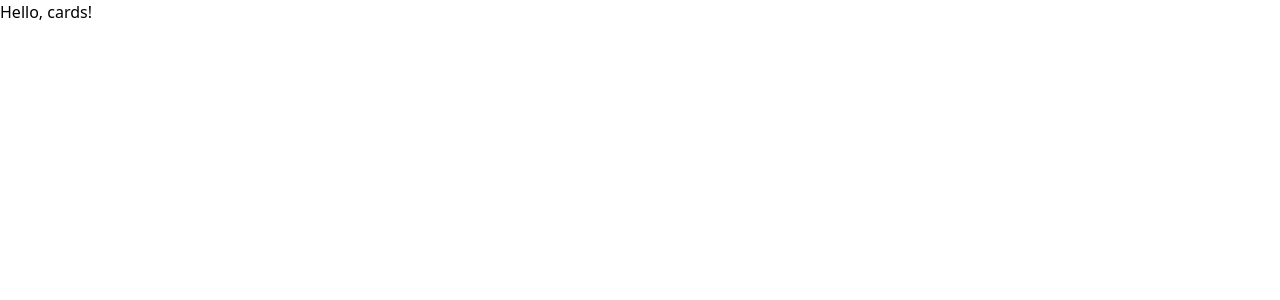
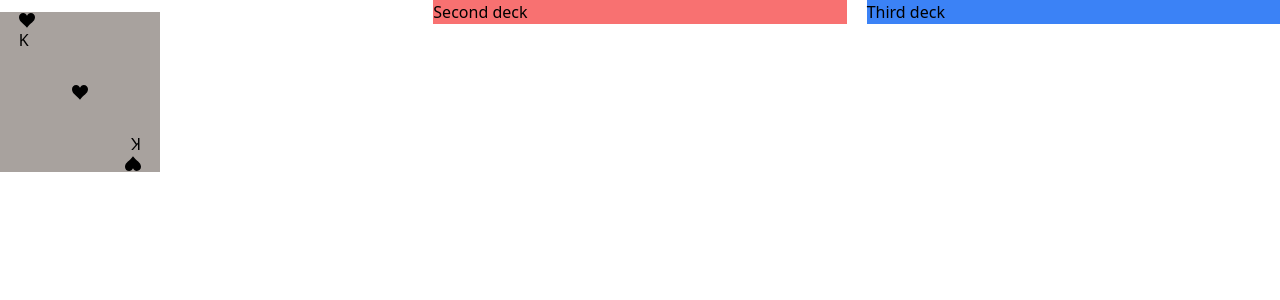
Before and after one commit to gaescriba/card-game, a React (Vite) app: page / in a window 1280 px wide. Shown: the top 300 px of the page. Built offline with nearby package versions, Linux system fonts and the light colour scheme.

Commit message:
feature: added basic card visualization

```diff
--- a/src/App.jsx
+++ b/src/App.jsx
@@ -1,6 +1,8 @@
 import { useState } from 'react'
 
 import makeDeck from './utils/makeDeck.js'
+
+import Card from './components/Card.jsx'
 
 function App() {
 
@@ -10,9 +12,24 @@ function App() {
 
 
   return (
-    <>
-      Hello, cards!
-   </>
+    <div class="grid grid-cols-3 gap-5 items-center justify-center">
+      <div class="relative bg-green-300">
+        {
+          localDeck.map(card => {
+            const { suit, value } = card
+            return(
+              <Card key = { localDeck.indexOf(card) } suitProp = { suit } valueProp = { value } />
+            )
+          })
+        }
+      </div>
+      <div class="bg-red-400">
+        Second deck
+      </div>
+      <div class="bg-blue-500">
+        Third deck
+      </div>
+   </div>
   )
 }
 
--- /dev/null
+++ b/src/components/Card.jsx
@@ -0,0 +1,73 @@
+import { ImHeart, ImSpades, ImDiamonds, ImClubs } from 'react-icons/im';
+
+const Card = props => {
+
+  return (
+
+    <div class="absolute bg-stone-400 flex size-40 items justify-around">
+      <div class="container_left">
+        {
+          props.suitProp == "H" &&
+          <ImHeart/>
+        }
+        {
+          props.suitProp == "S" &&
+          <ImHeart/>
+        }
+        {
+          props.suitProp == "D" &&
+          <ImHeart/>
+        }
+        {
+          props.suitProp == "C" &&
+          <ImHeart/>
+        }
+
+        {props.valueProp}
+      </div>
+      <div class="container_center place-self-center">
+        {
+          props.suitProp == "H" &&
+          <ImHeart/>
+        }
+        {
+          props.suitProp == "S" &&
+          <ImHeart/>
+        }
+        {
+          props.suitProp == "D" &&
+          <ImHeart/>
+        }
+        {
+          props.suitProp == "C" &&
+          <ImHeart/>
+        }
+
+      </div>
+      <div class="container_right rotate-180">
+        {
+          props.suitProp == "H" &&
+          <ImHeart/>
+        }
+        {
+          props.suitProp == "S" &&
+          <ImHeart/>
+        }
+        {
+          props.suitProp == "D" &&
+          <ImHeart/>
+        }
+        {
+          props.suitProp == "C" &&
+          <ImHeart/>
+        }
+
+        {props.valueProp}
+      </div>
+    </div>
+
+  )
+
+};
+
+export default Card;
```
